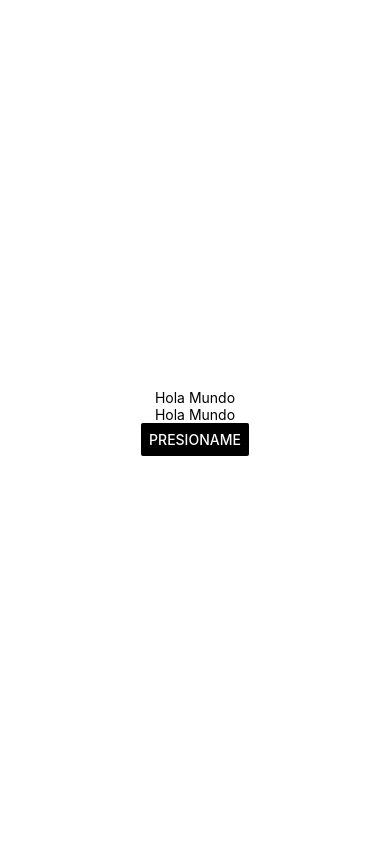
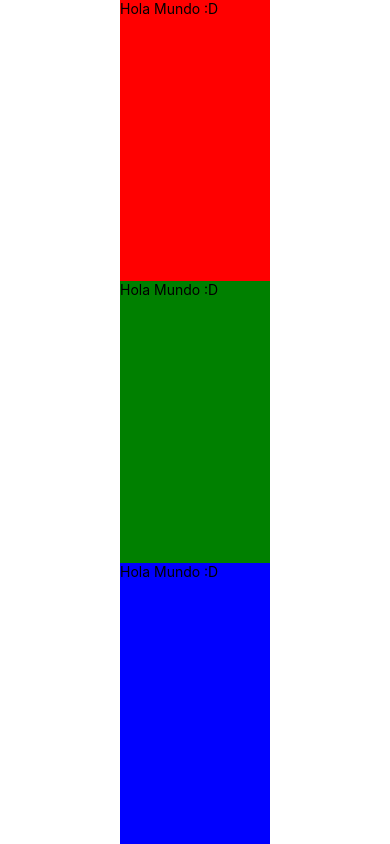
Before and after one commit to ElVittor/ProgramacionMovil182, a React Native app in the folder MyApp/: screen / in a window 390 px wide. Built offline with nearby package versions, Linux system fonts and the light colour scheme.

Commit message:
practica 7
trabajo con flex

```diff
--- a/MyApp/App.js
+++ b/MyApp/App.js
@@ -2,8 +2,12 @@ import { StatusBar } from 'expo-status-bar';
 import { StyleSheet, Text, View, Button } from 'react-native';
 import React,{useState} from 'react';
 
-const Texto=({contenido, onPress})=>{
-  return (<Text onPress={onPress}>{contenido}</Text>)
+const Texto =({estilo})=>{
+  const [contenido, setContenido] = useState('Hola Mundo :D');
+  const cambiarTexto = () => {
+    setContenido('Hola a todos');
+  }
+  return (<Text style={[styles.text, estilo]} onPress={cambiarTexto}>{contenido}</Text>);
 }
 
 export default function App() {
@@ -12,10 +16,10 @@ export default function App() {
   return (
     <View style={styles.container}>
 
-      <Texto contenido={contenido} onPress={actualizarContenido} />
-      <Texto contenido={contenido} onPress={actualizarContenido} />
+      <Texto estilo={styles.red} />
+      <Texto estilo={styles.green} />
+      <Texto estilo={styles.blue} />
 
-      <Button title="presioname" color ="#000000" onPress={actualizarContenido}> </Button>
       <StatusBar style="auto" />
     </View>
   );
@@ -25,7 +29,25 @@ const styles = StyleSheet.create({
   container: {
     flex: 1,
     backgroundColor: '#fff',
-    alignItems: 'center',
-    justifyContent: 'center',
+    alignItems: 'center',/* izquieda a derecha */
+    justifyContent: 'center',/* trabaja de arriba hacia abajo */
   },
+  text:{
+    color:'Yellow',
+    fontsiSize:25,
+    height:150,
+    width:150,
+  },
+red:{
+  flex: 2,
+  backgroundColor:'red',
+},
+green:{
+  flex: 2,
+  backgroundColor:'green',
+},
+blue:{
+  flex: 2,
+  backgroundColor:'blue',
+},
 });
```
Also changed, not shown: 1 other file (tests, documents, lock files or other folders).
